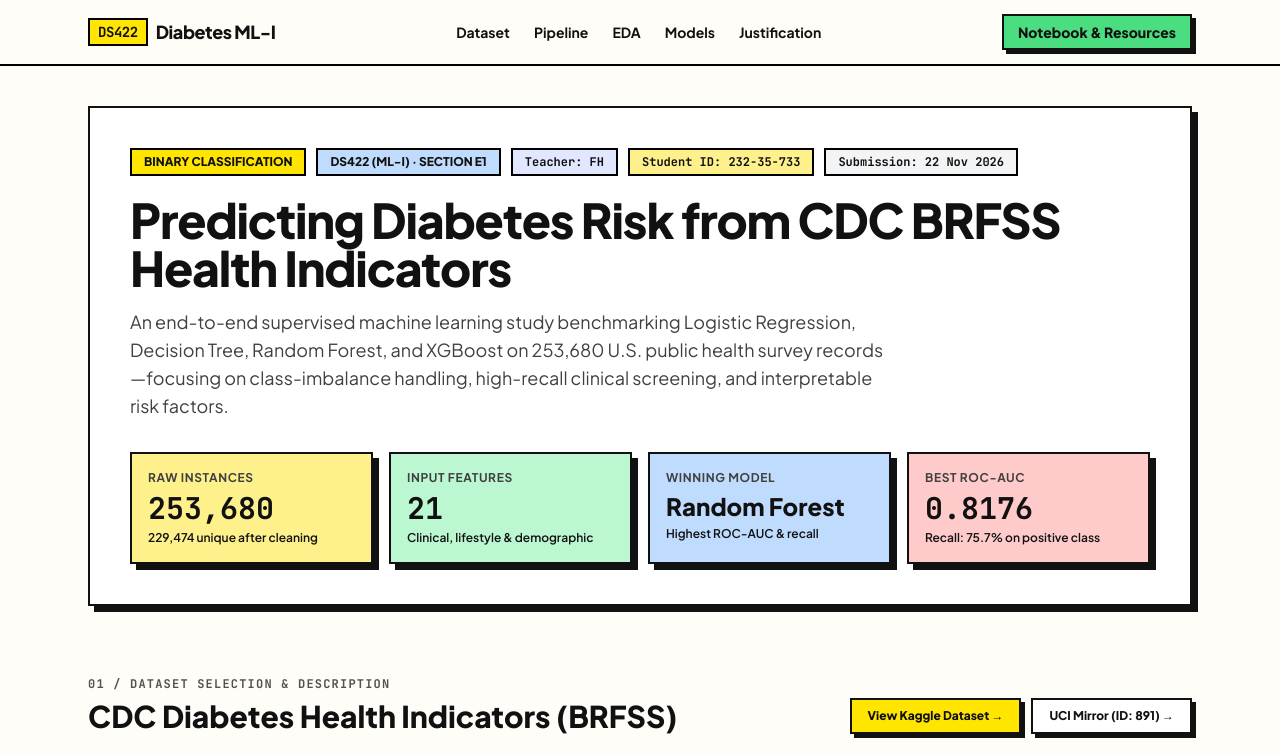
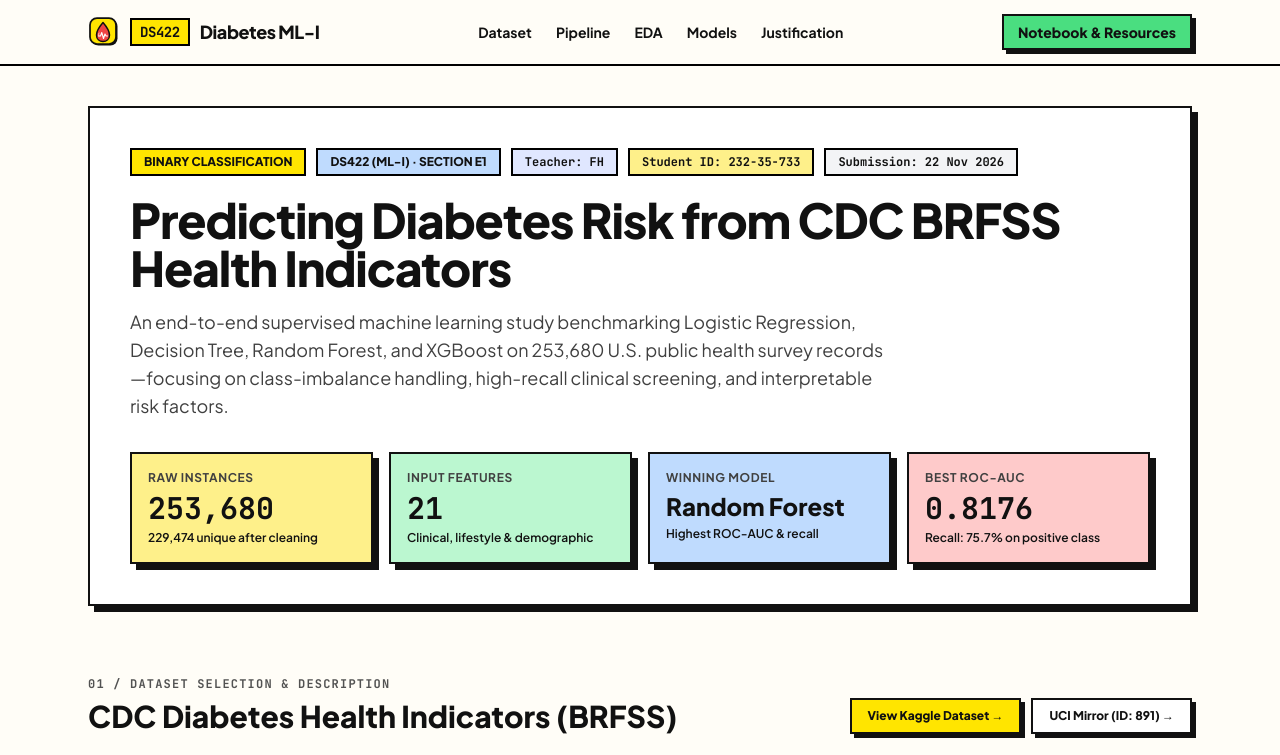
Before and after one commit to imransihab0/ml_i_ds422, a plain HTML site: page index.html in a window 1280 px wide. Shown: the top 755 px of the page. Drawn offline with nearby package versions, Linux system fonts and the light colour scheme.

Commit message:
Add custom neo-brutalist health favicon and brand icon

```diff
--- a/index.html
+++ b/index.html
@@ -4,6 +4,9 @@
   <meta charset="UTF-8" />
   <meta name="viewport" content="width=device-width, initial-scale=1.0" />
   <title>DS422 (ML-I) — CDC Diabetes Risk Classification</title>
+  <link rel="icon" type="image/svg+xml" href="favicon.svg" />
+  <link rel="apple-touch-icon" href="favicon.svg" />
+  <meta name="theme-color" content="#FFE500" />
   <script src="https://cdn.tailwindcss.com"></script>
   <script src="https://cdn.jsdelivr.net/npm/chart.js"></script>
   <link rel="preconnect" href="https://fonts.googleapis.com" />
@@ -45,7 +48,8 @@
   <!-- Sticky Navigation -->
   <header class="sticky top-0 z-50 bg-[#FFFDF7]/95 backdrop-blur border-b-[2.5px] border-black">
     <div class="max-w-6xl mx-auto px-4 sm:px-6 h-16 flex items-center justify-between">
-      <a href="#" class="flex items-center gap-2 font-extrabold text-lg tracking-tight">
+      <a href="#" class="flex items-center gap-2.5 font-extrabold text-lg tracking-tight">
+        <img src="favicon.svg" alt="DS422 Diabetes ML Icon" class="w-8 h-8" />
         <span class="px-2 py-0.5 bg-[#FFE500] border-2 border-black text-sm font-mono-code">DS422</span>
         <span>Diabetes ML-I</span>
       </a>
```
Also changed, not shown: favicon.svg (added).
